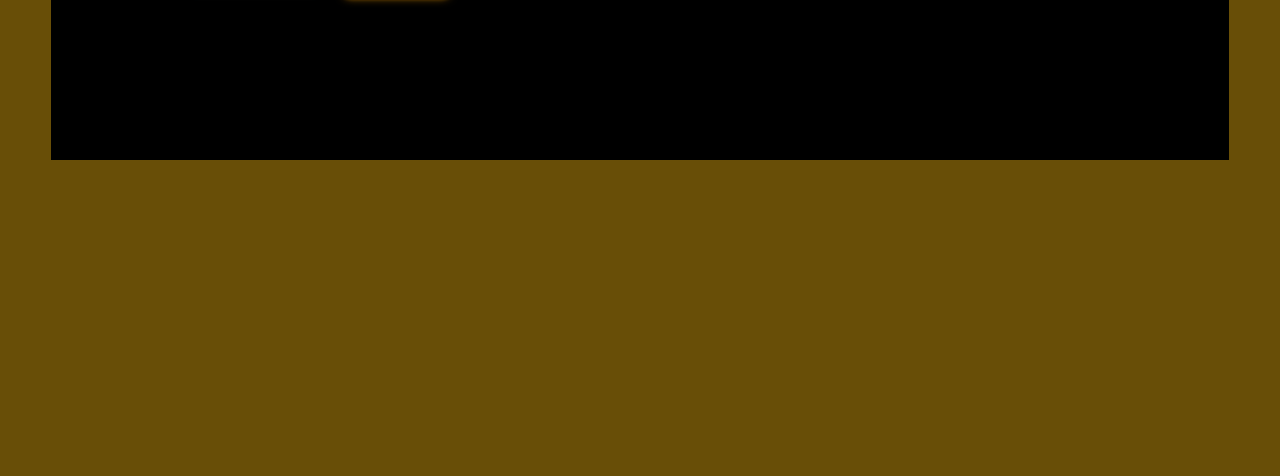
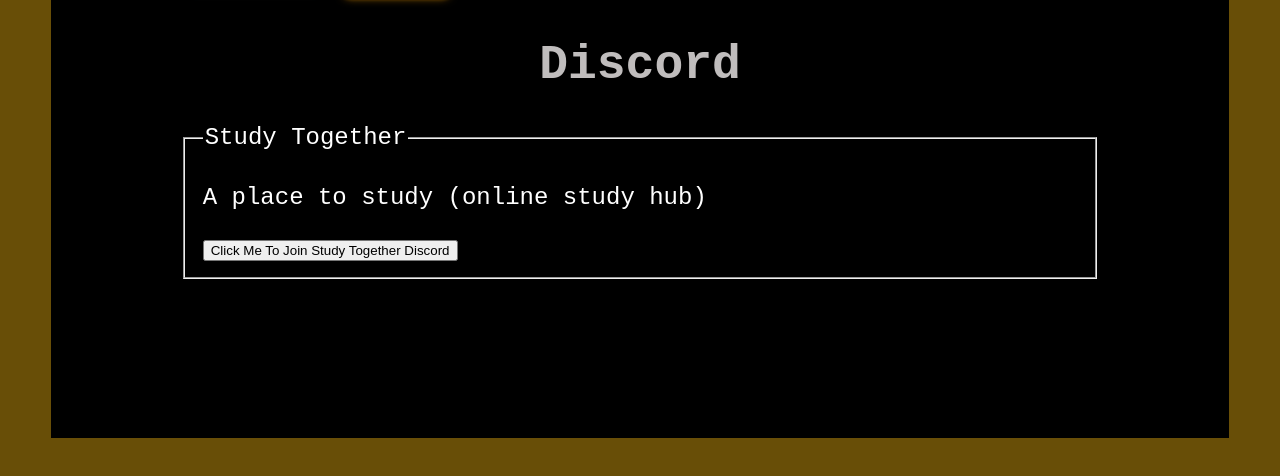
Before and after one commit to Liliedve/firstwebsite, a plain HTML site: page index.html in a window 1280 px wide. Shown: the part 716-1192 px from the top of the page. Before the commit the page ends 927 px from the top, so only its background shows below. Drawn offline with Linux system fonts and the light colour scheme.

Commit message:
Update index.html

```diff
--- a/index.html
+++ b/index.html
@@ -26,3 +26,13 @@
 <input class="task-input11" type="text" id="taskInput" placeholder="Enter a new task" />
 <button onclick="addTask()" class="glow-button">Add Task</button>
 <ul id="taskList"></ul>
+
+<body>
+    <h1>Discord</h1>
+    <fieldset>
+        <legend>Study Together</legend>
+        <p>A place to study (online study hub)</p>
+        <a href="https://discord.gg/study"><button class="button5">Click Me To  Join Study Together Discord</button></a>
+    </fieldset>
+</body>
+<h2>
```
